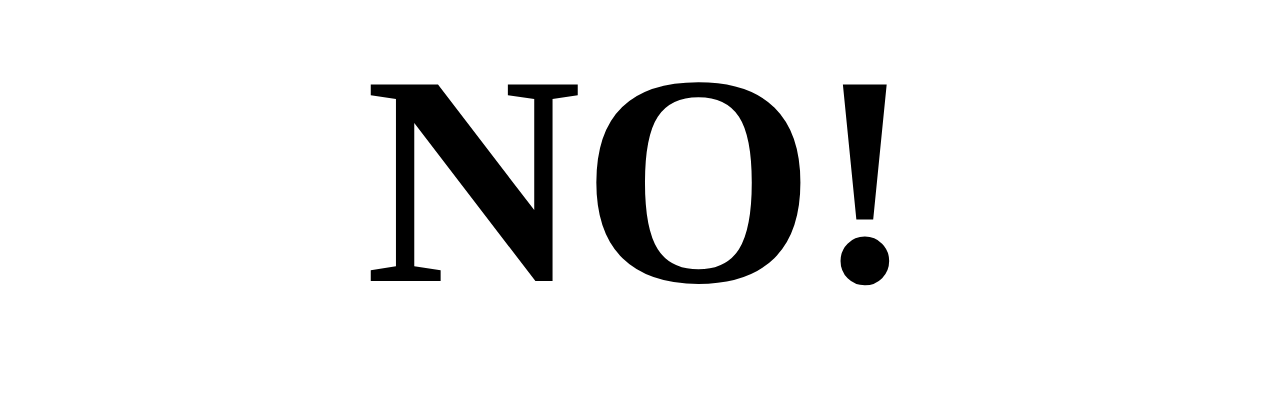
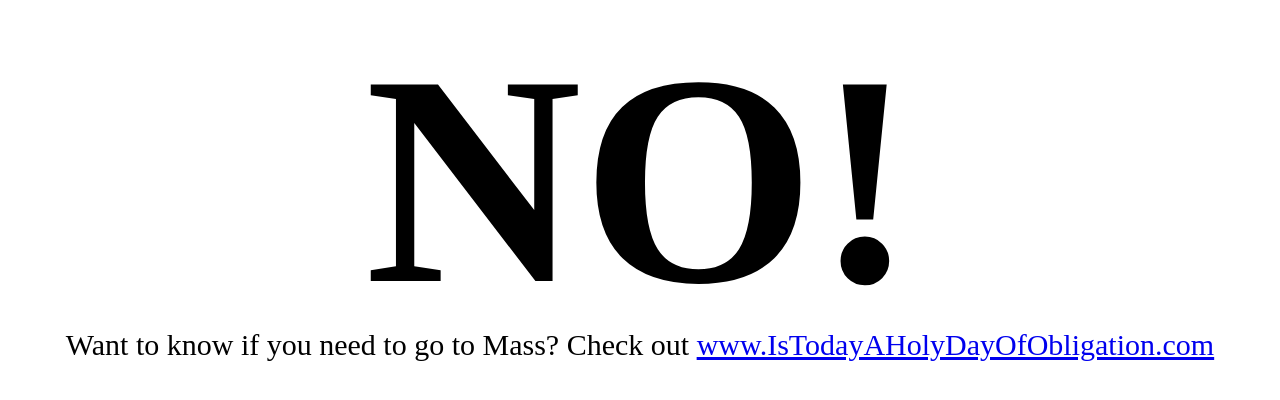
Before and after one commit to jeffstempel/istodayasolemnity, a plain HTML site: page index.html in a window 1280 px wide. Drawn offline with Linux system fonts and the light colour scheme.

Commit message:
add promo for www.IsTodayAHolyDayOfObligation.com

```diff
--- a/index.html
+++ b/index.html
@@ -2,6 +2,8 @@
 <body>
 <h1 id="yesno" style="font-size: 300px;text-align: center; margin-bottom: -175px;">NO!</h1>
 <p id="desc" style="font-size: 150px;text-align: center;"></p>
+<p style="bottom: 10px; font-size: 30px; text-align: center;">Want to know if you need to go to Mass? Check out <a href="http://www.istodayaholydayofobligation.com">www.IsTodayAHolyDayOfObligation.com</a></p>
+<script>
 <script>
 var holyDays = [{month: "0", day: "1", description: "Blessed Virgin Mary, Mother of God"},
 {month: "0", day: "6", description: "Epiphany"},
```
